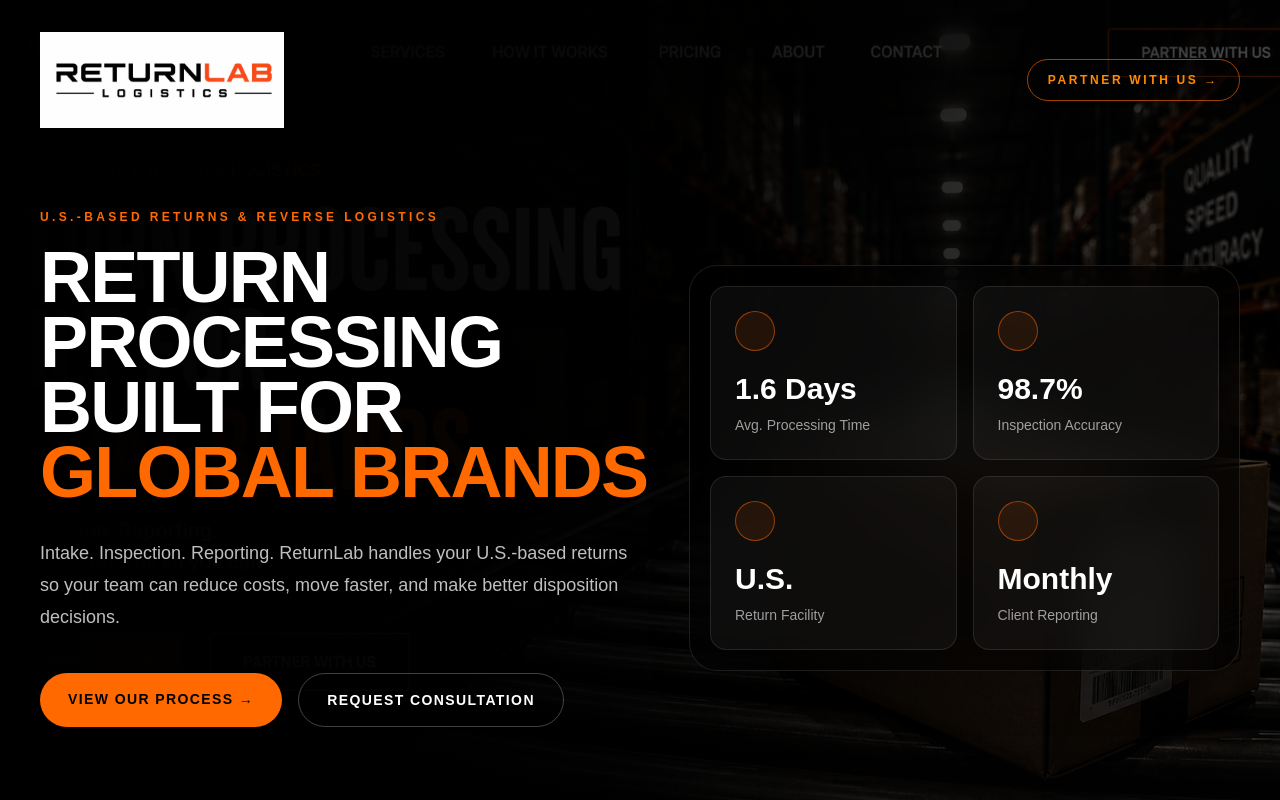
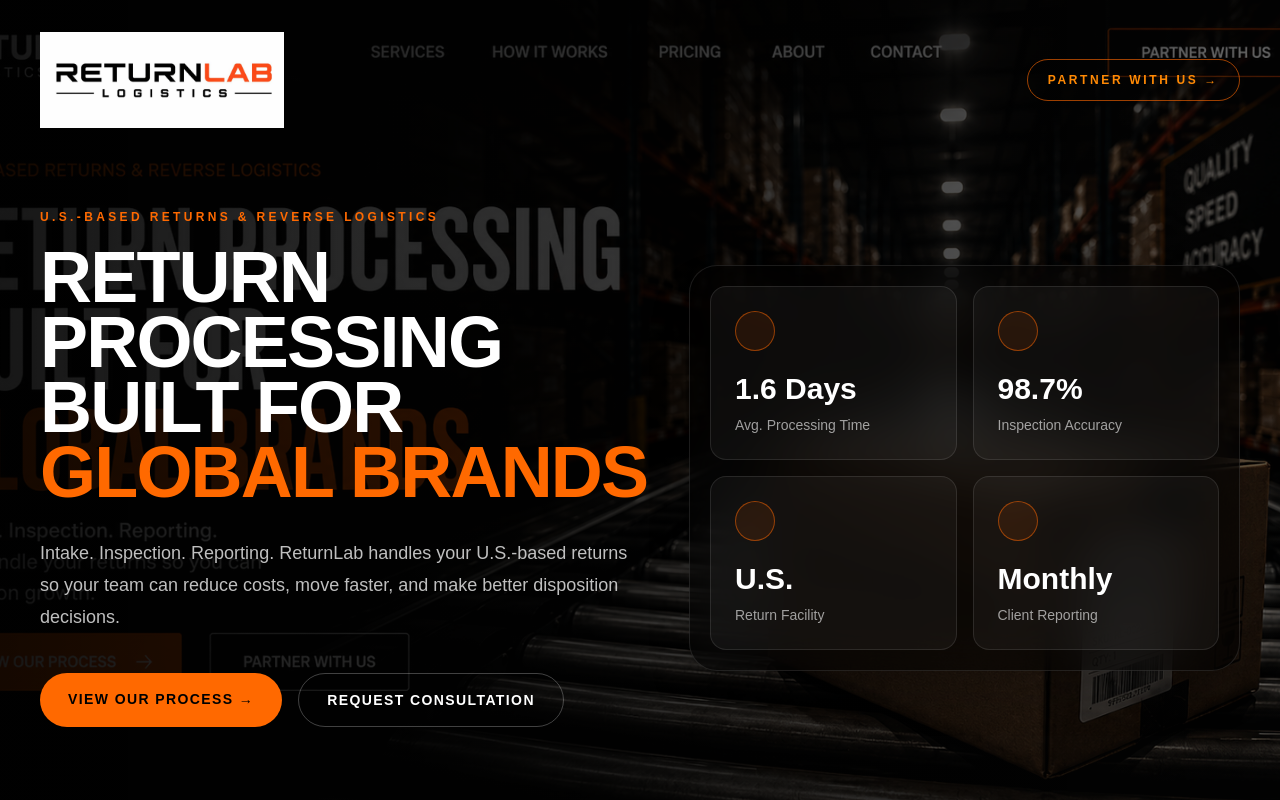
Before and after one commit to mmollat/Returnlab-site, a Next.js app: page / in a window 1280 px wide. Shown: the top 800 px of the page. Built offline with nearby package versions, Linux system fonts and the light colour scheme.

Commit message:
Update page.tsx

```diff
--- a/src/app/page.tsx
+++ b/src/app/page.tsx
@@ -22,7 +22,7 @@
           className="absolute inset-0 bg-cover bg-center opacity-45"
           style={{ backgroundImage: "url('/returnlab-conveyor-hero.png')" }}
         />
-        <div className="absolute inset-0 bg-gradient-to-r from-black via-black/90 to-black/35" />
+        <div className="absolute inset-0 bg-gradient-to-r from-black/80 via-black/55 to-black/10" />
 
         <div className="relative z-10 mx-auto max-w-7xl px-6 py-8 md:px-10">
           <div className="flex items-center justify-between">
```
